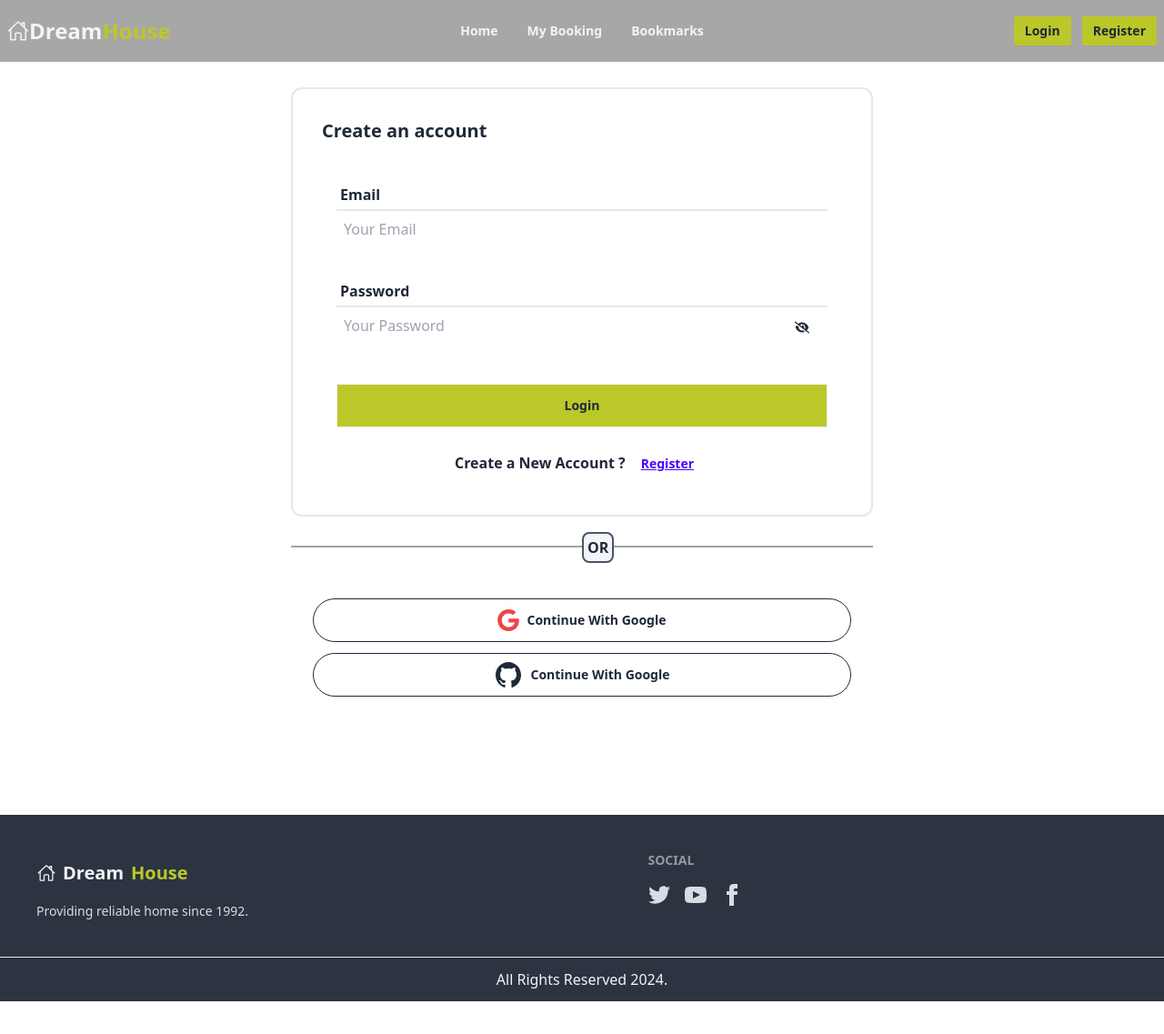
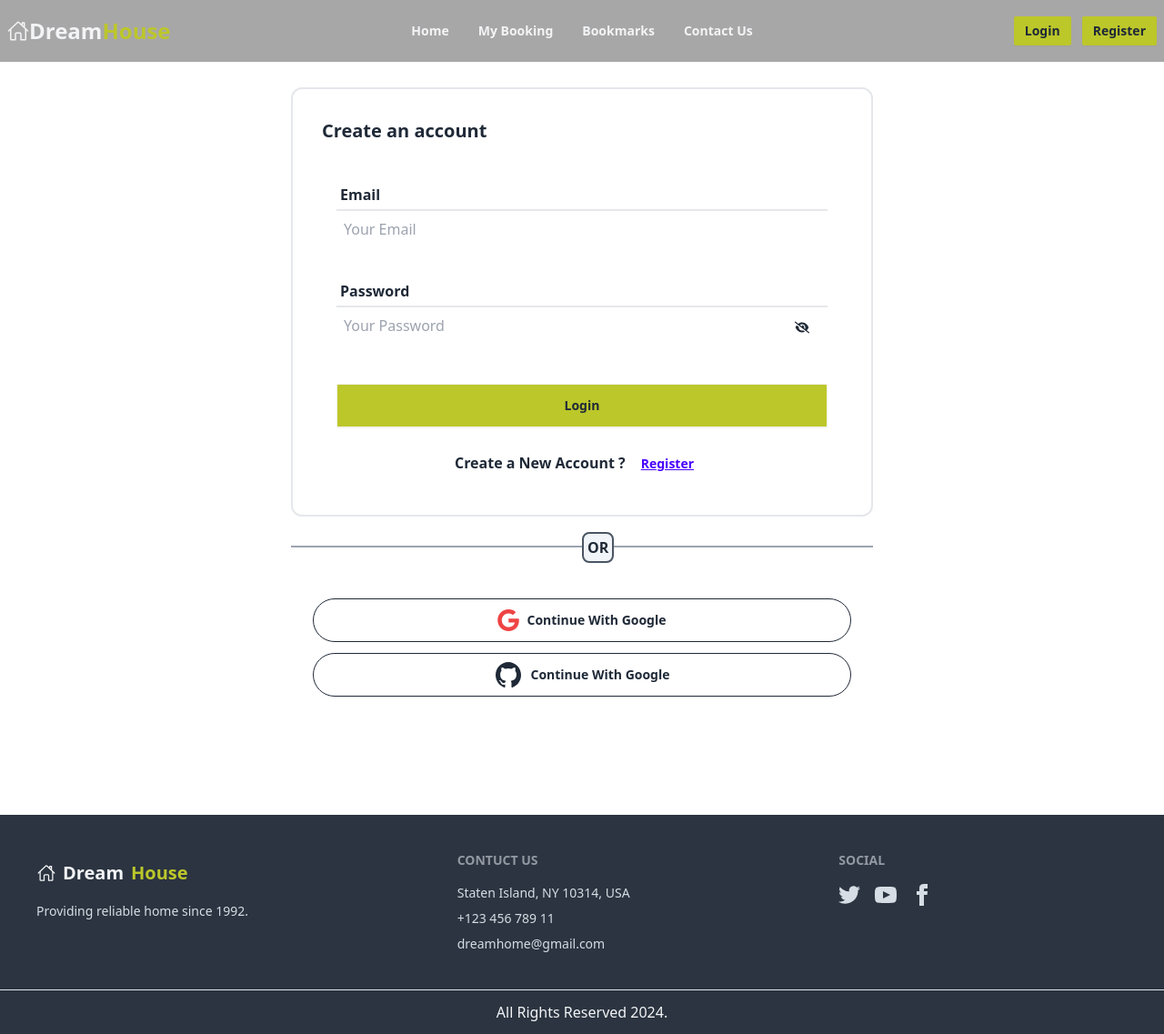
Before and after one commit to ShahAlom47/Assignment-9-Authentication, a React (Vite) app: page /login in a window 1280 px wide. Shown: the whole page at 91% size. Before the commit the page ends 1101 px from the top, so only its background shows below. Built offline with nearby package versions, Linux system fonts and the light colour scheme; no server answers.

Commit message:
added readme file

```diff
--- a/src/Pages/Details/CardDetails.jsx
+++ b/src/Pages/Details/CardDetails.jsx
@@ -106,7 +106,7 @@ const CardDetails = () => {
                             <div className=' flex items-center gap-3'>
                                 <button onClick={() => bookMarkBtn(cardData?.id)} className=' text-xl flex'> {isBooked ? <FaBookmark /> : <FaRegBookmark />} </button>
 
-                                <button onClick={() => navigate(-1)} className='btn  rounded-md px-6 py-0 font-bold my-5 border-none bg-[#45d143]'> Booking Now  <FaArrowRight /></button>
+                                <button onClick={() => navigate()} className='btn  rounded-md px-6 py-0 font-bold my-5 border-none bg-[#45d143]'> Booking Now  <FaArrowRight /></button>
 
                             </div>
                         </div>
--- a/src/Pages/Home/Faq.jsx
+++ b/src/Pages/Home/Faq.jsx
@@ -2,7 +2,7 @@
 
 const Faq = () => {
 
-    const faqFormhandel = (e) => {
+    const faqFormHandel = (e) => {
         e.preventDefault()
 
     }
@@ -16,7 +16,7 @@ const Faq = () => {
 
             </div>
             <div className="">
-                <form onSubmit={faqFormhandel}>
+                <form onSubmit={faqFormHandel}>
 
                     <div className="p-1 flex  flex-col rounded-md">
                         <input className="p-2 border-t-2 rounded-md" type="name" name="name" id="name" placeholder="Your Name" />
--- a/src/Pages/Home/Home.jsx
+++ b/src/Pages/Home/Home.jsx
@@ -3,6 +3,7 @@ import Banner from "./Banner";
 import Estates from "./Estates";
 import { Helmet} from 'react-helmet-async';
 import Faq from "./Faq";
+
 
 
 const Home = () => {
@@ -15,7 +16,6 @@ const Home = () => {
             <Banner></Banner>
             <Estates></Estates>
             <Faq></Faq>
-
         </div>
     );
 };
--- a/src/Routes/mainRoutes.jsx
+++ b/src/Routes/mainRoutes.jsx
@@ -8,6 +8,7 @@ import UserProfile from "../Pages/Authentication/UserProfile";
 import CardDetails from "../Pages/Details/CardDetails";
 import ErrorPage from "../Pages/Error page/ErrorPage";
 import Bookmarks from "../Pages/Bookmarks/Bookmarks";
+import Footer from "../Shared Component/Footer";
 
 
 const router = createBrowserRouter([
@@ -41,6 +42,7 @@ const router = createBrowserRouter([
           element: <PrivetRoute> <Bookmarks></Bookmarks></PrivetRoute>,
         },
 
+
       ],
     },
   ]);
--- a/src/Shared Component/Footer.jsx
+++ b/src/Shared Component/Footer.jsx
@@ -2,13 +2,20 @@ import { IoHomeOutline } from "react-icons/io5";
 
 const Footer = () => {
     return (
-        <footer className="bg-neutral">
+        <footer id="footer" className="bg-neutral">
  <header className="footer p-10 bg-neutral text-neutral-content ">
  <aside>
   <a className="btn btn-ghost font-bold px-0 text-gray-100 text-xl"><IoHomeOutline />Dream <span className="text-[#bcc72a]">House</span></a>
 
     <p>Providing reliable home since 1992.</p>
   </aside>
+  <div >
+    <h1 className="footer-title">Contuct Us</h1>
+    <p className="">Staten Island, NY 10314, USA</p>
+    <p className="">+123 456 789 11</p>
+    <p className="">dreamhome@gmail.com</p>
+
+  </div>
   <nav>
     <h6 className="footer-title">Social</h6>
     <div className="grid grid-flow-col gap-4">
--- a/src/Shared Component/Navbar.jsx
+++ b/src/Shared Component/Navbar.jsx
@@ -15,6 +15,7 @@ const Navbar = () => {
         <NavLink><li><a>My Booking</a></li></NavLink>
         <NavLink to={'/bookmark'} ><li><a>Bookmarks</a></li></NavLink>
         {user && <NavLink to={'/userProfile'}><li><a>Update Profile</a></li></NavLink>}
+       <li><a href="#footer">Contact Us</a></li>
     </>
 
     const userLogOutHandel = () => {
```
Also changed, not shown: 1 other file (tests, documents, lock files or other folders).
